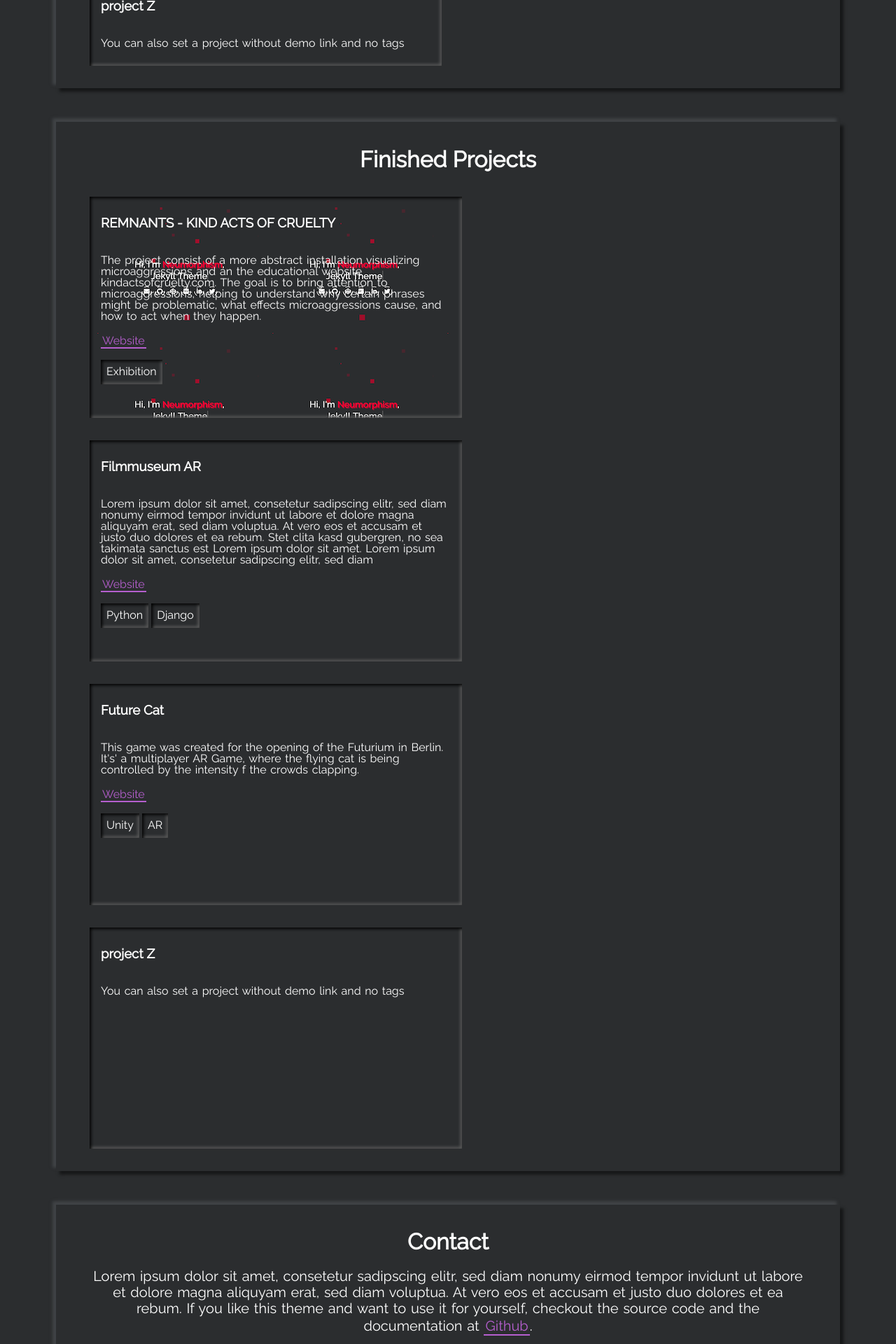
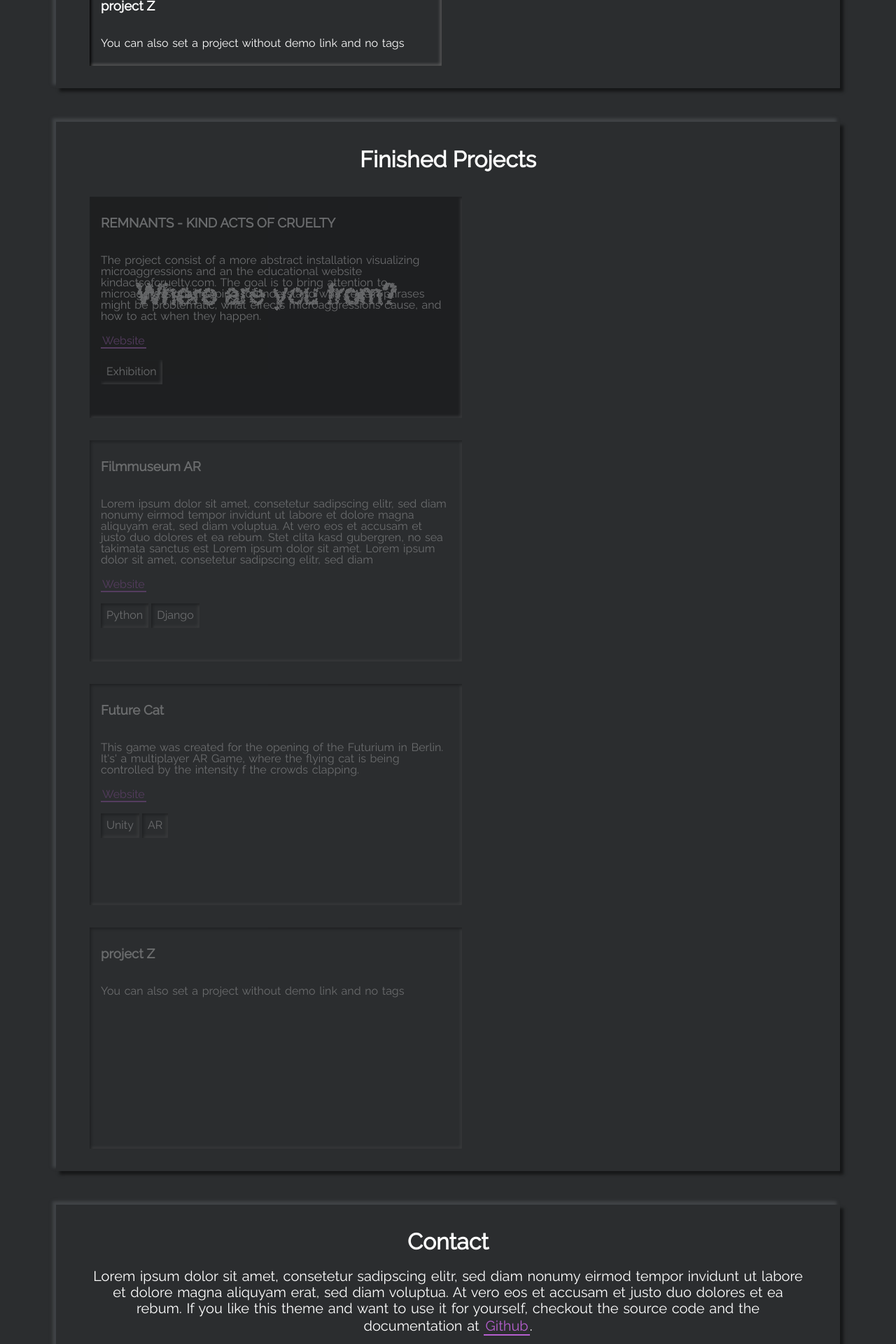
Before and after one commit to DeniseBischof/Portfolio, a Jekyll site: the page built from index.html, in a window 1280 px wide. Shown: the part 3166-5086 px from the top of the page at 70% size. Built offline with Jekyll 4.4.1, drawn with Linux system fonts in a browser that asks for light colours.

Commit message:
update images

```diff
--- a/_data/finished_projects.yml
+++ b/_data/finished_projects.yml
@@ -16,7 +16,7 @@
 - name: REMNANTS - KIND ACTS OF CRUELTY
   descr: "The project consist of a more abstract installation visualizing microaggressions and an the educational website kindactsofcruelty.com. The goal is to bring attention to microaggressions, helping to understand why certain phrases might be problematic, what effects microaggressions cause, and how to act when they happen."
   demo: https://kindactsofcruelty.com/
-  img: https://github.com/DeniseBischof/Portfolio/blob/main/docs/screenshot-thumbnail-250.png?raw=true
+  img: https://raw.githubusercontent.com/DeniseBischof/Portfolio/main/docs/Remants_Screenshot.png
   tags:
     - tag: Exhibition
 
--- a/_includes/section-finished_projects.html
+++ b/_includes/section-finished_projects.html
@@ -2,7 +2,7 @@
   <h1 class="title"><span>{{site.finished_projects_title}}</span></h1>
   <div class="projects-wrapper">
     {% for project in site.data.finished_projects %}
-      <div class="project neumorphism-card" data-aos="zoom-in-down" style="background-image: url({{project.img}}); height: 300px; width: 500px;">
+      <div class="project neumorphism-card" data-aos="zoom-in-down" style="background-image: url({{project.img}}); height: 300px; width: 500px; opacity: 0.3;">
         <div class="name-link-wrapper">
           <h3>{{project.name}}</h3>
         </div>
```
